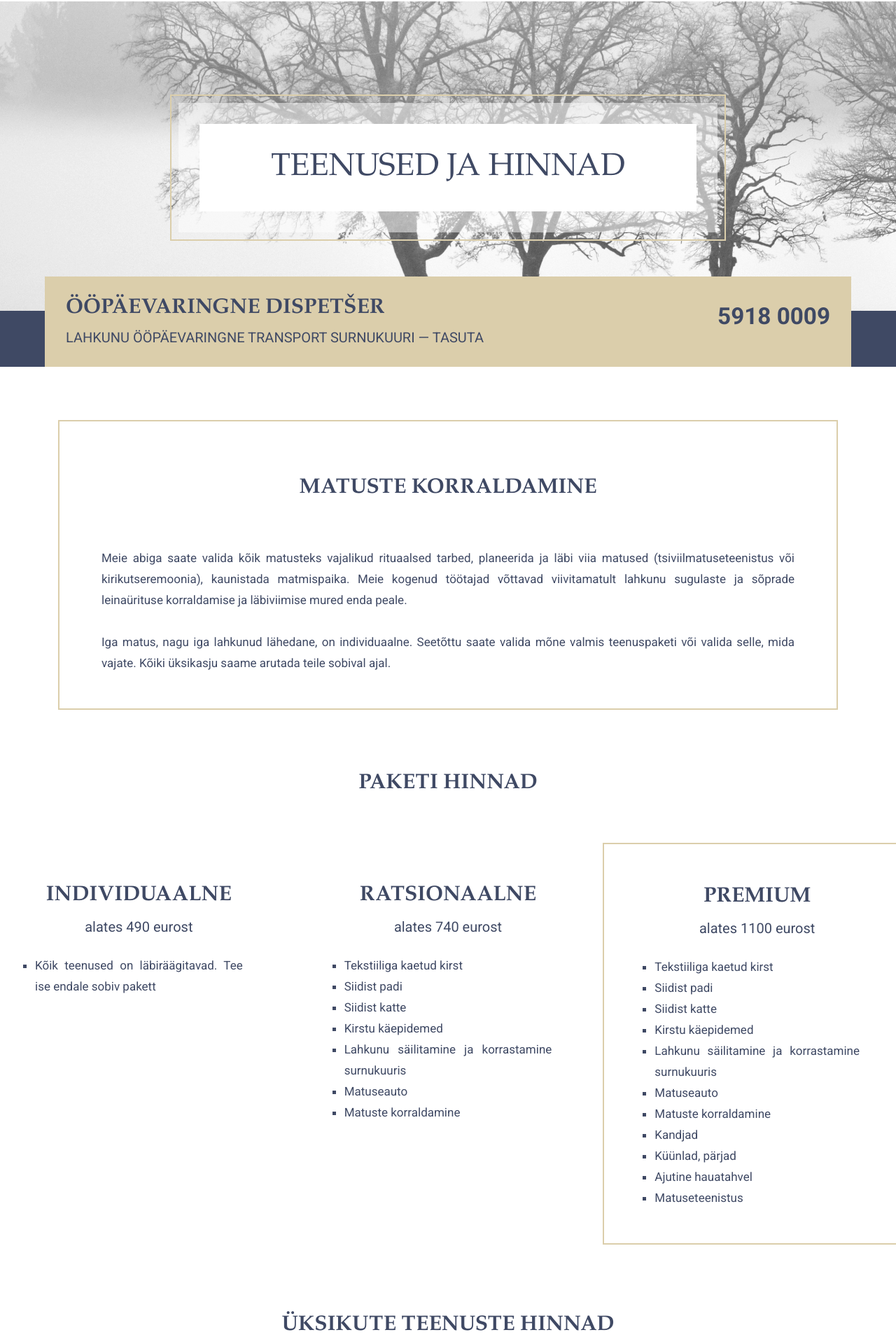
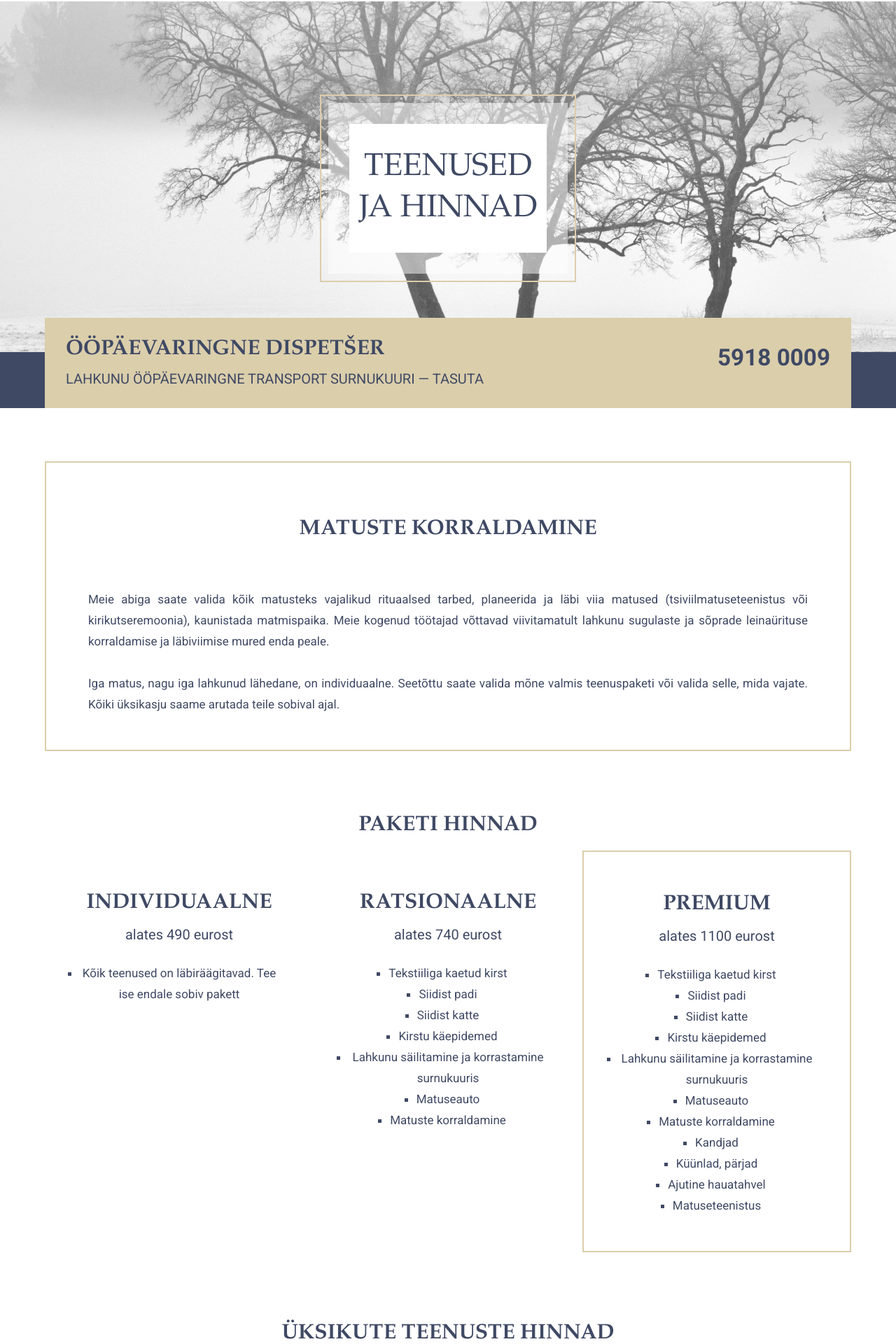
Before and after one commit to DmitriPrijomosev/Portum, a React (Create React App) app: page /teenused in a window 1280 px wide. Shown: the part 116-2036 px from the top of the page at 70% size. Built offline with nearby package versions, Linux system fonts and the light colour scheme.

Commit message:
90% adaptive

```diff
--- a/src/App.css
+++ b/src/App.css
@@ -244,6 +244,8 @@ justify-content: center;
 }
 .navBarTopOpened {
   height: 100vh;
+  transition: 1s;
+
 }
 .navMobileOpened {
   display: block;
@@ -269,7 +271,7 @@ justify-content: center;
   border-color: #DBCEAB;
   border-width: 2px;
   margin: 0px auto;
-
+  display: flex;
 }
 
 .section1_2 {
@@ -277,6 +279,7 @@ justify-content: center;
   margin: 10px;
   display: flex;
   justify-content: center;
+  flex: 0 1 auto;
 }
 
 .section1_3 {
@@ -286,9 +289,6 @@ justify-content: center;
   margin: 30px;
   padding: 70px;
 
-  /* @media screen and (max-width:1300px) {
-    padding: 30px 0px 60px 0px;
-} */
 }
 
 .section1_3 h1 {
@@ -313,19 +313,6 @@ margin-top: 20px;
 color: #3F4964;
 margin-left: 82px;
 margin-right: 82px;
-/* @media screen and (max-width:768px) {
-    margin-left: 30px;
-    margin-right: 30px;
-    font-size: 35px;
-    line-height: 45px;
-} */
-
-/* @media screen and (max-width:530px) {
-    margin-left: 10px;
-    margin-right: 10px;
-    font-size: 25px;
-    line-height: 35px;
-} */
 
 }
 
@@ -412,7 +399,8 @@ color: #3F4964;
 
 .section3 {
   width: 100%;
-  height: 690px;
+  margin-bottom: -50px;
+  margin-top: 50px;
   position: relative;
   display: flex;
   justify-content: center;
@@ -421,8 +409,7 @@ color: #3F4964;
 
 .section3_1 {
   width: 1396px;
-  position: absolute;
-  bottom: -83px;
+
   display: flex;
   justify-content: space-between;
   z-index: 10;
@@ -432,7 +419,7 @@ color: #3F4964;
 }
 
 .text {
-  height: 690px;
+
   margin-left: 10px;
   /* width: 830px; */
   flex: 1 1 auto;
--- a/src/CSS/activities.css
+++ b/src/CSS/activities.css
@@ -1,11 +1,11 @@
 .activitiesSection3RowItemLeft {
 			/* max-width: 545px;
 			max-height: 570px; */
-	flex: 0 0 35%;
+	flex: 0 0 500px;
 }
 
 .activitiesSection3RowItemLeft img {
-	/* height: 100%; */
+	max-width: 100%;
 
 }
 
@@ -13,13 +13,13 @@
 	margin-top: 80px;
 	margin-bottom: 20px;
 	display: flex;
-	width: 90%;
+
 }
 
 .activitiesSection3Column {
 	display: flex;
 	flex-direction: column;
-
+	max-width: 90%;
 }
 
 .activitiesSection3Row {
@@ -29,7 +29,7 @@
 
 .activitiesSection3RowItemRight {
 	margin-left: 20px;
-	padding: 82px 64px;
+	padding: 20px 64px;
 	flex: 1 1 auto;
 }
 
@@ -51,3 +51,36 @@
 	color: #3F4964;
 	margin-bottom: 30px;
 }
+
+@media screen and (max-width:1350px) {
+    .activitiesSection3RowItemRight {
+		padding: 20px 20px 20px 20px};
+}
+
+@media screen and (max-width:1100px) {
+    .activitiesSection3RowItemLeft {
+		flex: 0 0 400px;
+	}
+	.activitiesSection3RowItemRight {
+		padding: 0 20px 20px 20px;
+	}
+}
+
+@media screen and (max-width:800px) {
+    .activitiesSection3RowItemLeft {
+		flex: 0 0 350px;
+	order: 2;}
+}
+
+
+@media screen and (max-width:800px) {
+    .activitiesSection3Row {
+		flex-direction: column;
+		justify-content: center;
+		align-items: center;
+	}
+
+	.activitiesSection3RowItemRight h2 {
+		text-align: center;
+	}
+}
--- a/src/CSS/contac.css
+++ b/src/CSS/contac.css
@@ -1,6 +1,4 @@
-.contactSection1 {
-	/* height: 500px; */
-	/* padding-top: 133px; */
+/* .contactSection1 {
 	@media screen and (max-width:1350px) {
     padding: 133px 0px 100px 0px;
 }
@@ -11,6 +9,21 @@
 @media screen and (max-width:672px) {
     padding: 50px 0px 100px 0px;
 }
+} */
+
+@media screen and (max-width:1350px) {
+    .contactSection1 {
+		padding: 133px 0px 100px 0px};
+}
+
+@media screen and (max-width:1076px) {
+    .contactSection1 {
+		padding: 50px 0px 0px 0px};
+}
+
+@media screen and (max-width:672px) {
+    .contactSection1 {
+		padding: 50px 0px 100px 0px};
 }
 
 .contactSection2 {
@@ -20,8 +33,14 @@
 }
 
 .contactContainer {
-	width: 100%;
-	/* height: 185px; */
+	max-width: 90%;
+	display: flex;
+}
+
+@media screen and (max-width:950px) {
+    .contactSection3_1 {
+		flex-direction: column;
+	}
 }
 
 .contactSection1_3 {
@@ -34,7 +53,8 @@
 }
 
 .contactSection3 {
-	max-height: 480px!important;
+	/* max-height: 480px!important; */
+
 
 
 }
@@ -42,15 +62,22 @@
 .contactSection3_1 {
 	height: 100%;
 	position: static;
+	min-width: 100%;
 	bottom: auto;
 	padding-top: 80px;
 	padding-bottom: 50px;
 	z-index: 10;
+	display: flex;
+	justify-content: space-between;
+}
+
+.contactFields {
+	margin-right: 20px;
 }
 
 .contactText {
 	height: 350px;
-	padding: 0;
+	padding: 0!important;
 	border: none;
 }
 
@@ -64,6 +91,7 @@
 	padding: 0;
 	height: 510px;
 	background-color: #fff;
+	display: block;
 }
 
 .map {
@@ -81,6 +109,7 @@
 	line-height: 30px;
 	text-align: justify;
 	color: #3F4964;
+	max-width: 90%;
 }
 
 .contactSection5 p {
--- a/src/CSS/prices.css
+++ b/src/CSS/prices.css
@@ -1,12 +1,14 @@
 .pricesSection2 {
 	padding: 80px 60px 50px 60px;
-	max-width: 1114px;
+	max-width: 90%;
 	margin: 0 auto;
 	border: 2px solid #DBCEAB;
+
 }
 
 .pricesSection2row {
 	padding: 76px 0px 90px 0px;
+
 }
 
 .pricesSection2 h1 {
@@ -36,25 +38,61 @@
 	text-align: center;
 	text-transform: uppercase;
 	margin-bottom: 70px;
+	line-height: 1.9rem;
 }
 
 /* Section3 */
 
+.pricesSection3 {
+
+	display: flex;
+}
+
 .pricesSection3Items {
 	display: flex;
 	flex-direction: column;
+	max-width: 90%;
+}
+
+@media screen and (max-width:1290px) {
+    .itemList {
+		display: flex;
+		flex-direction: column;
+		align-items: center;
+		text-align: center;
+	}
+
+	.itemListDescription {
+		text-align: center;
+	}
+}
+
+@media screen and (max-width:480px) {
+    H3 {
+		font-size: 25px!important;
+	}
+
+}
+
+@media screen and (max-width:1280px) {
+    .pricesSection3Title h2 {
+		margin-bottom: 20px;
+	}
 
 }
 
 .pricesSection3_row {
 	display: flex;
-	margin-bottom: 50px;
-	margin: 0px -22.5px 80px;
+	margin: 0px 0px 80px 0px;
+	justify-content: space-between;
+	flex-wrap:wrap;
 }
 
 .pricesSection3_column {
-	flex: 0 1 33.333%;
-	padding: 0px 22.5px ;
+	flex: 1 1 30%;
+	padding: 0px;
+	flex-wrap:wrap;
+
 }
 
 .pricesSection3_column:last-child {
@@ -62,8 +100,8 @@
 }
 
 .pricesSection3_column_item {
-	/* background-color: blue; */
 	padding: 50px;
+	max-width: 100%;
 }
 
 .itemLabel {
@@ -102,10 +140,7 @@
 
 .pricesSection4Items {
 	padding: 20px 0px 80px 0px;
-	max-width: 1114px;
 	margin: 0 auto;
-
-
 }
 
 .pricesTable {
@@ -116,7 +151,7 @@
 	display: flex;
 	flex-direction: column;
 	align-items: center;
-	max-width: 62%;
+	max-width: 90%;
 }
 
 table {
--- a/src/Pages/Kontakt.jsx
+++ b/src/Pages/Kontakt.jsx
@@ -14,7 +14,7 @@ function Kontakt() {
         className="section1"
         style={{ backgroundImage: `url(${backgroundContact})` }}
       >
-        <div className="_container contactContainer">
+        <div className="_container">
           <div className="section1_1">
             <div className="section1_2">
               <div className="section1_3 contactSection1_3">
@@ -34,12 +34,14 @@ function Kontakt() {
         </div>
       </div>
       <div className="section2"></div>
-      <div className="_container">
-        <div className=" contactSection3">
+      <div className="_container contactContainer">
+        <div className="contactSection3">
           <div className="section3_1 contactSection3_1">
             <div className="contactFields">
-              <h2>{t("section9.1")}</h2>
-              <h2 className="padding">{t("section9.2")}</h2>
+              <h2 className="padding">
+                {t("section9.1")}, {t("section9.2")}
+              </h2>
+
               <p className="padding">
                 <span>{t("section9.3")}</span>Viljandi Maantee 18b, 11216
                 Tallinn
@@ -58,7 +60,7 @@ function Kontakt() {
                 <span>{t("section9.7")}</span>
               </p>
 
-              <p>
+              <p className="padding">
                 <span>{t("section9.8")}</span>
                 <a href="mailto:info@portum.ee">info@portum.ee</a>
               </p>
--- a/src/Pages/Kuidas-toimida.jsx
+++ b/src/Pages/Kuidas-toimida.jsx
@@ -11,13 +11,15 @@ const { t } = useTranslation();
 return (
   <div>
     <div
-      className="section1 contactSection1"
-      style={{ backgroundImage: `url(${backgroundContact})` }}
+      className="section1"
+
     >
-      <div className="_container contactContainer">
+      <div className="_container">
         <div className="section1_1">
           <div className="section1_2">
-            <div className="section1_3 contactSection1_3">
+            <div className="section1_3">
+              <h1>{t("section1.1")}</h1>
+              <hr className="hr"></hr>
               <h3>{t("navbar.kuidastoimida-button")}</h3>
             </div>
           </div>
--- a/src/Pages/Teenused.jsx
+++ b/src/Pages/Teenused.jsx
@@ -32,7 +32,7 @@ function Teenused() {
         </div>
       </div>
       <div className="section2"></div>
-      <div className="pricesSection2row">
+      <div className="_container pricesSection2row">
         <div className="pricesSection2">
           <h1 className="pricesSectionHeader">{t("section7.2.1")}</h1>
           <div className="pricesSection2TerxtArea">
@@ -41,8 +41,8 @@ function Teenused() {
           </div>
         </div>
       </div>
-      <div className="pricesSection3">
-        <div className="_container pricesSection3Items">
+      <div className="_container pricesSection3">
+        <div className="pricesSection3Items">
           <div className="pricesSection3Title">
             <h2>{t("section7.3")}</h2>
           </div>
@@ -99,7 +99,7 @@ function Teenused() {
           </div>
         </div>
       </div>
-      <div className="pricesSection4">
+      <div className="_container pricesSection4">
         <div className="pricesSection4Items">
           <div className="pricesSection3Title">
             <h2>{t("section8.1")}</h2>
```
